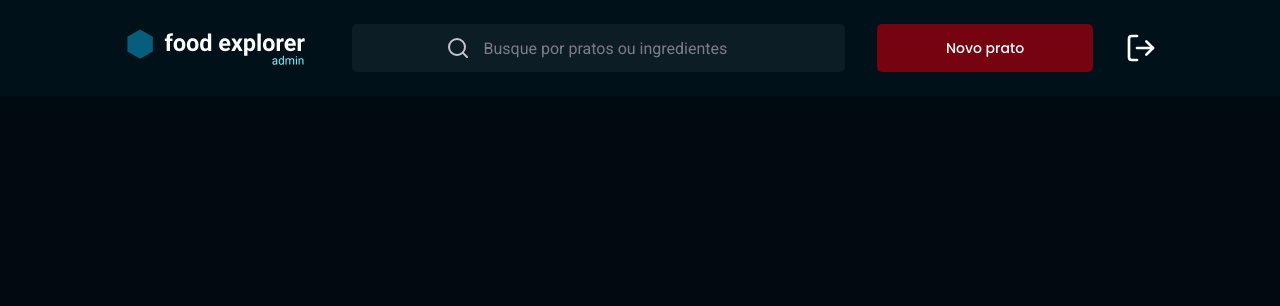
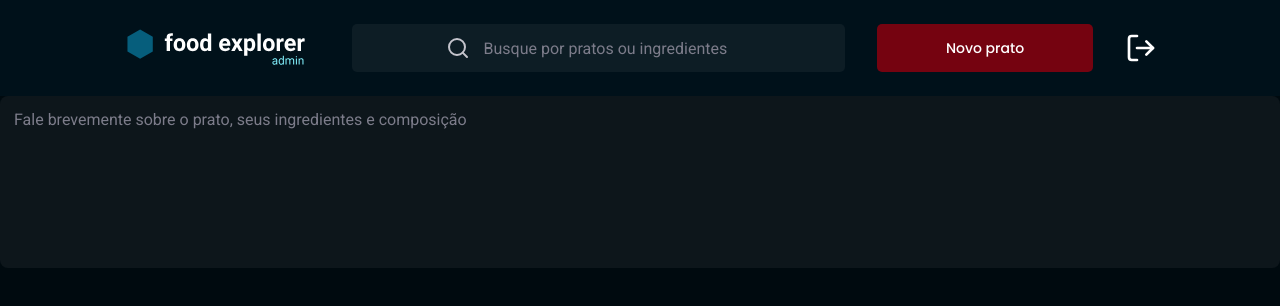
Before and after one commit to madalena-rocha/food-explorer-frontend, a React (Vite) app: page / in a window 1280 px wide. Shown: the top 306 px of the page. Built offline with nearby package versions, Linux system fonts and the light colour scheme.

Commit message:
:sparkles: add component Textarea

```diff
--- /dev/null
+++ b/src/components/Textarea/index.jsx
@@ -0,0 +1,9 @@
+import { Container } from "./styles";
+
+export function Textarea({ value, ...rest }) {
+  return (
+    <Container {...rest}>
+      {value}
+    </Container>
+  );
+}
--- /dev/null
+++ b/src/components/Textarea/styles.js
@@ -0,0 +1,23 @@
+import styled from "styled-components";
+
+export const Container = styled.textarea`
+  width: 100%;
+  height: 172px;
+
+  background-color: ${({ theme }) => theme.COLORS.BACKGROUND_600};
+  color: ${({ theme }) => theme.COLORS.WHITE};
+
+  border: none;
+  resize: none;
+
+  border-radius: 8px;
+  padding: 14px;
+
+  &::placeholder {
+    color: ${({ theme }) => theme.COLORS.GRAY_300};
+  }
+
+  &:focus {
+    border: 1px solid ${({ theme }) => theme.COLORS.WHITE};
+  }
+`;
--- a/src/pages/New/index.jsx
+++ b/src/pages/New/index.jsx
@@ -1,11 +1,14 @@
 import { Container } from "./styles";
 
 import { Header } from '../../components/Header';
+import { Textarea } from '../../components/Textarea';
 
 export function New() {
   return (
     <Container>
       <Header isAdmin />
+
+      <Textarea placeholder="Fale brevemente sobre o prato, seus ingredientes e composição" />
     </Container>
   );
 }
```
